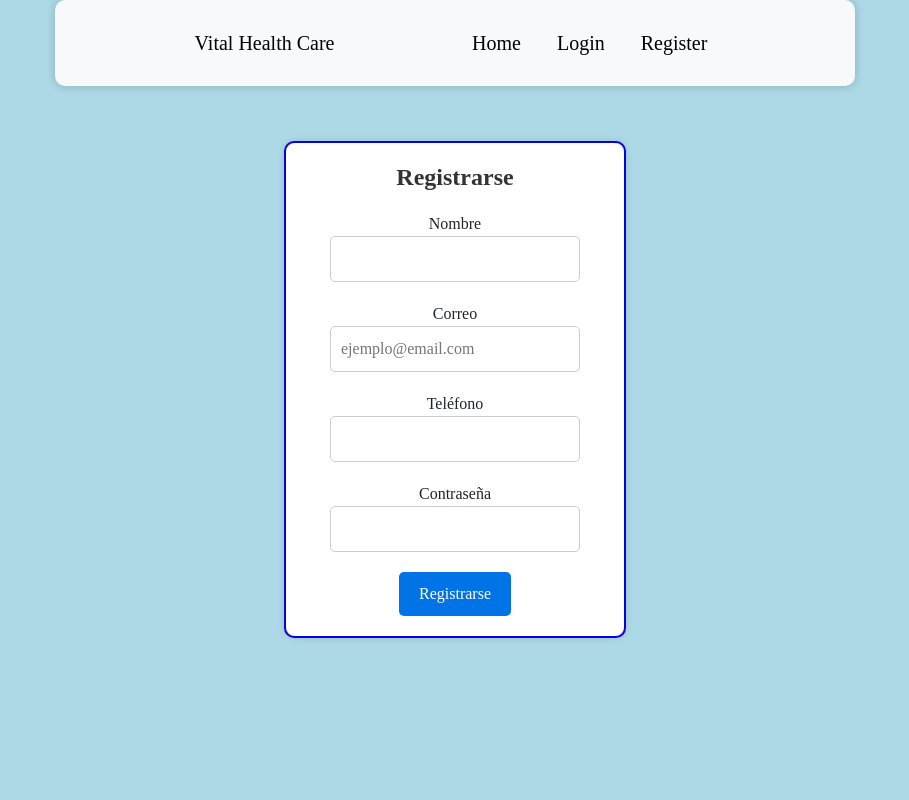
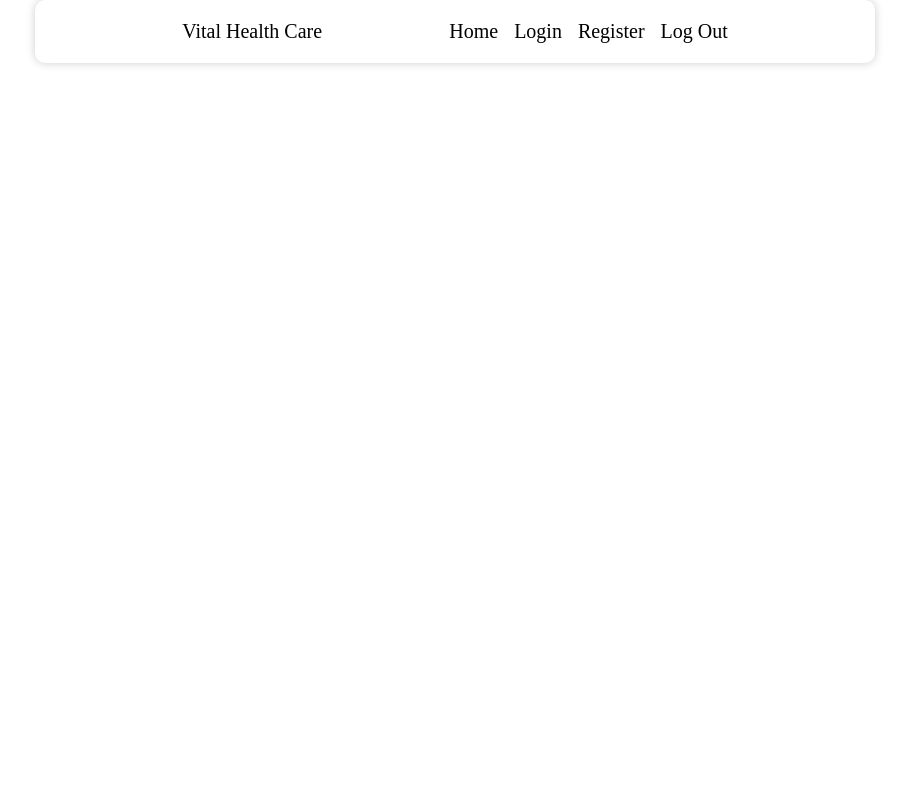
Before and after one commit to AlexSlayerLoop/citapp, a Flask app: page /register in a window 1280 px wide. Shown: the whole page, without its empty margins (185-1094 px from the left). Run offline with Flask 3, Linux system fonts and the light colour scheme; parts of the project's set-up code (start-up, migrations or seed data) failed here and were passed over.

Commit message:
add navbar and styled to register.html

```diff
--- /dev/null
+++ b/static/css/register.css
@@ -0,0 +1,52 @@
+html {
+    font-size: 62.5%;
+}
+
+body {
+    font-family: Times New Roman, sans-serif;
+  }
+
+* {
+    margin: 0;
+    padding: 0;
+}
+
+nav {
+    /* display: flex;
+    justify-content: center;
+    align-items: center;
+    gap: 3.2rem;
+    width: 80rem;
+    border: 2px solid black; */
+    margin: 0 auto;
+    background-color: #fff;
+    box-shadow: 0px 0px 10px rgba(0, 0, 0, 0.2);
+    width: 800px;
+    border-radius: 10px;
+    padding: 20px;
+    display: flex;
+    justify-content: space-evenly;
+    align-items: center;
+    top: 0;
+    left: 0;
+    right: 0;
+    z-index: 999;
+}
+
+.navbar-brand {
+    text-decoration: None;
+    font-size: 2rem;
+    color: black;
+}
+
+.navbar-nav {
+    list-style: None;
+    display: flex;
+    gap: 1.6rem;
+}
+
+.nav-link {
+    text-decoration: None;
+    font-size: 2rem;
+    color: black;
+}
--- a/templates/register.html
+++ b/templates/register.html
@@ -1,37 +1,32 @@
-{% extends 'base.html' %}
-
-{% block title %}Registrarse{% endblock %}
-
-{% block content %}
-  <div class="page-containerRe">
-
-    <div class="Reg-container">
-      <h1>Registrarse</h1>
-      <form id="register-form" method="post" action="{{ url_for('register') }}">
-
-        <div class="form-group">
-          <label for="nombre">Nombre</label>
-          <input type="text" id="nombre" name="nombre" class="input-field" required="required">
-        </div>
-
-        <div class="form-group">
-          <label for="correo">Correo</label>
-          <input type="email" id="correo" name="correo" class="input-field" placeholder="ejemplo@email.com" required="required">
-        </div>
-
-        <div class="form-group">
-          <label for="telefono">Teléfono</label>
-          <input type="tel" id="telefono" name="telefono" class="input-field">
-        </div>
-
-        <div class="form-group">
-          <label for="password">Contraseña</label>
-          <input type="password" id="password" name="password" class="input-field" required="required">
-        </div>
-
-        <button type="submit" class="submit-button">Registrarse</button>
-      </form>
-
-    </div>
-  </div>
-{% endblock %}
+<!DOCTYPE html>
+<html lang="en">
+  <head>
+    <meta charset="UTF-8" />
+    <meta name="viewport" content="width=device-width, initial-scale=1.0" />
+    <title>Document</title>
+    <link rel="stylesheet" href="{{ url_for('static', filename='css/register.css') }}"></link>
+  </head>
+  <body>
+    <header>
+      <nav>
+        <a class="navbar-brand" href="#">Vital Health Care</a>
+        <ul class="navbar-nav ml-auto">
+          <li class="nav-item">
+            <a class="nav-link" href="#">Home</a>
+          </li>
+          <li class="nav-item">
+            <a class="nav-link" href="#">Login</a>
+          </li>
+          <li class="nav-item">
+            <a class="nav-link" href="#">Register</a>
+          </li>
+          <li class="nav-item">
+            <a class="nav-link" href="#">Log Out</a>
+          </li>
+        </ul>
+      </nav>
+    </header>
+    <main></main>
+    <footer></footer>
+  </body>
+</html>
```
